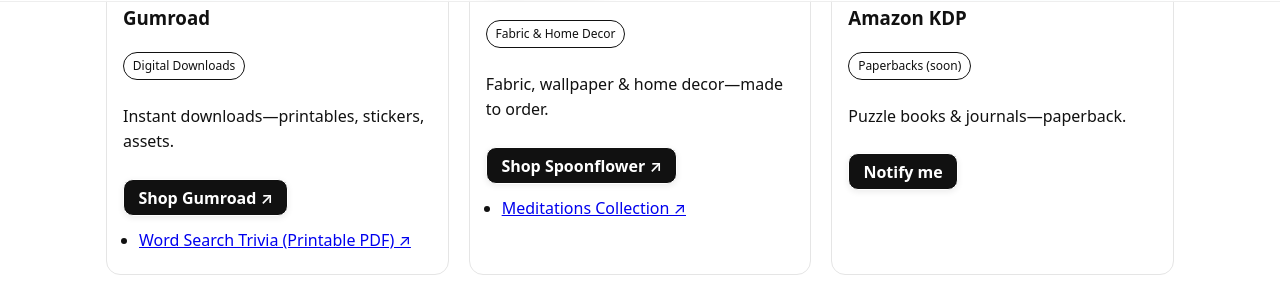
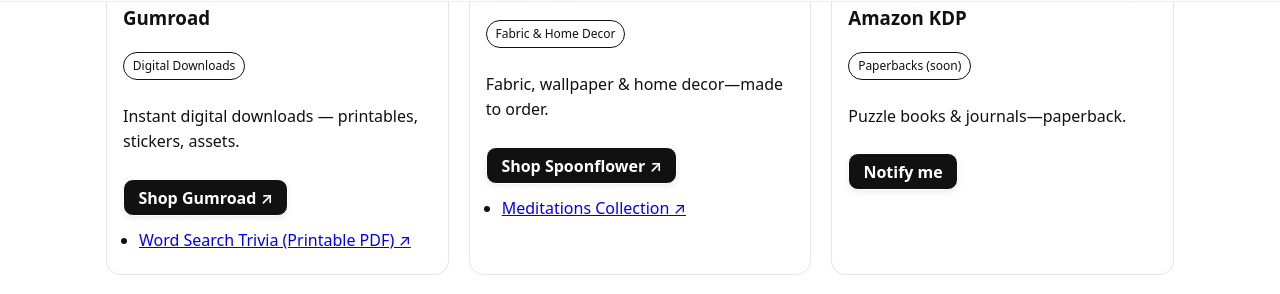
Before and after one commit to MoxieColor/moxiecolor, a Jekyll site: the page built from pages/shop.md, in a window 1280 px wide and 900 px high, scrolled down 405 px. Shown: the part 155-449 px from the top of the window. Built offline with Jekyll 4.4.1, drawn with Linux system fonts in a browser that asks for light colours.

Commit message:
Update storefronts.yml

```diff
--- a/_data/storefronts.yml
+++ b/_data/storefronts.yml
@@ -1,6 +1,6 @@
 - name: Gumroad
   badge: Digital Downloads
-  blurb: "Instant downloads—printables, stickers, assets."
+  blurb: "Instant digital downloads — printables, stickers, assets."
   url: "moxiecolor.gumroad.com"
   image: "/assets/images/stores/Word Search Trivia Square.png"
   featured:
```
